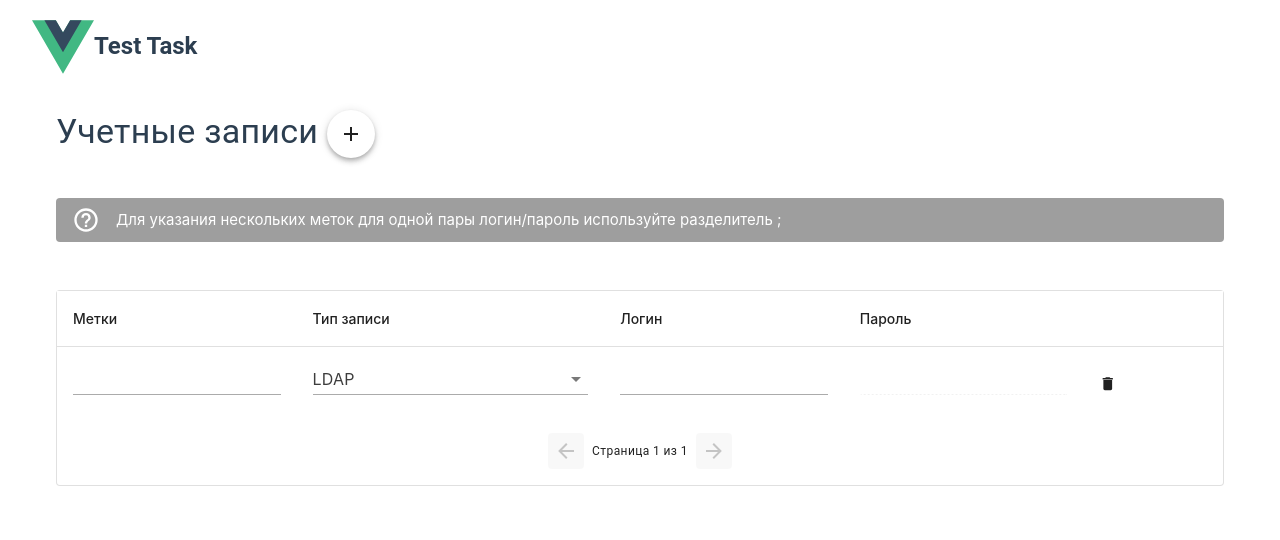
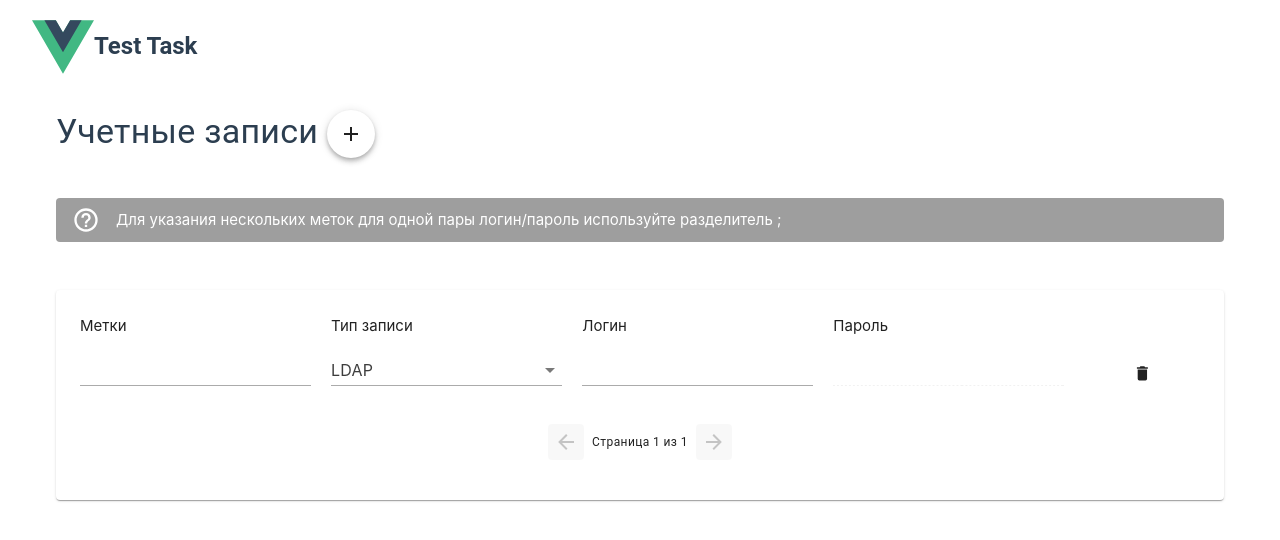
Before and after one commit to zoloto-v/accounts-list, a Vue app: page / in a window 1280 px wide. Both pictures are taken after a click on the button 350 px from the left and 134 px from the top of the page. Shown: the top 540 px of the page. Built offline with nearby package versions, Linux system fonts and the light colour scheme; the HTML template or start-up script is replaced by a standard one.

Commit message:
check validate rules on each row

```diff
--- a/src/entities/accountList/model/index.ts
+++ b/src/entities/accountList/model/index.ts
@@ -22,7 +22,7 @@ export const createAccount = (): IAccount => {
 export const useAccountStore = defineStore('account', () => {
   const accounts = ref(defaultAccountList)
 
-  function fetchAll() {
+  async function fetchAll() {
     // accounts.value.accounts = [
     //   {
     //     id: 'd23fc90c-39ce-4b15-bfde-9aabc560c2d4',
@@ -137,8 +137,8 @@ export const useAccountStore = defineStore('account', () => {
     ]
   }
 
-  function saveToLocalStorage() {
-    const accountTxt = JSON.stringify(accounts.value.accounts)
+  function saveToLocalStorage(accounts: Array<IAccount>) {
+    const accountTxt = JSON.stringify(accounts)
     localStorage.setItem('accountsList', accountTxt)
   }
 
--- a/src/pages/accounts/ui/AccountList.vue
+++ b/src/pages/accounts/ui/AccountList.vue
@@ -3,9 +3,11 @@ import { ref, onMounted } from 'vue'
 import { mdiDelete, mdiArrowLeft, mdiArrowRight } from '@mdi/js';
 import { useAccountStore } from '@/entities/accountList/model';
 import { TYPE_TEXT, type IAccount } from '@/entities/accountList/model/type';
+import type { VForm } from 'vuetify/components';
 
 const itemsPerPage = ref(10)
-const formRef = ref<typeof import('vuetify/components')['VForm'] | null>(null)
+// const formRef = ref<typeof import('vuetify/components')['VForm'] | null>(null)
+const formRefs = ref<Record<string, InstanceType<typeof VForm>>>({})
 
 const accountsStore = useAccountStore()
 
@@ -16,6 +18,32 @@ const rules = {
 
 onMounted(() => {
   accountsStore.fetchAll()
+
+  accountsStore.$subscribe(() => {
+    (async () => {
+      // try {
+      //   const isValid = await validateForm();
+      //   if (isValid) {
+      //     accountsStore.saveToLocalStorage()
+      //   }
+      // } catch {
+      //   console.error('form is not valid');
+      // }
+
+      const validAccounts: Array<IAccount> = [];
+
+      for (const account of accountsStore.accounts.accounts) {
+        const form = formRefs.value[account.id]
+        const result = await form?.validate()
+
+        if (result?.valid) {
+          validAccounts.push(account);
+        }
+      }
+
+      accountsStore.saveToLocalStorage(validAccounts)
+    })()
+  }, { detached: false })
 })
 
 const onLabelInput = (id: string, payload: IAccount, newVal: string) => {
@@ -41,28 +69,121 @@ const onTypeChange = (id: string, value: IAccount, newVal: keyof typeof TYPE_TEX
     accountsStore.update(id, updatedAccount)
   }
 }
-const validateForm = async () => {
-  const res = await formRef.value?.validate()
-  if (!res) return;
-  return (res?.valid) ? Promise.resolve(true) : Promise.reject(false)
-}
-
-accountsStore.$subscribe(() => {
-  (async () => {
-    try {
-      const isValid = await validateForm();
-      if (isValid) {
-        accountsStore.saveToLocalStorage()
-      }
-    } catch {
-      console.error('form is not valid');
-    }
-  })()
-}, { detached: false })
+// const validateForm = async () => {
+//   const res = await formRef.value?.validate()
+//   if (!res) return;
+//   return (res?.valid) ? Promise.resolve(true) : Promise.reject(false)
+// }
 </script>
 
 <template>
-  <v-sheet border rounded="">
+  <v-card rounded="" class="pa-6">
+    <v-data-iterator :items="accountsStore.accounts.accounts" :items-per-page="itemsPerPage">
+      <template v-slot:default="{ items }">
+        <div :style="{
+          display: 'grid',
+          gridTemplateColumns: '1fr 1fr 1fr 1fr 0.5fr',
+          gap: '20px',
+        }">
+          <div>Метки</div>
+          <div>Тип записи</div>
+          <div>Логин</div>
+          <div>Пароль</div>
+          <div></div>
+        </div>
+        <div v-for="(value, i) in items" :key="i">
+          <v-form :ref="(el) => formRefs[value.raw.id] = el as VForm" :style="{
+            display: 'grid',
+            gridTemplateColumns: '1fr 1fr 1fr 1fr 0.5fr',
+            gap: '20px',
+          }">
+            <div>
+              <v-text-field variant="underlined" :value="value.raw.labels?.map(v => v.text).join(';')"
+                @update:model-value="(newVal) => onLabelInput(value.raw.id, value.raw, newVal)" maxlength="50" />
+            </div>
+            <div>
+              <v-select @update:model-value="(newVal) => onTypeChange(value.raw.id, value.raw, newVal)"
+                :items="['LDAP', 'LOCAL']" variant="underlined" :value="TYPE_TEXT[value.raw.type]" />
+            </div>
+            <div>
+              <v-text-field variant="underlined" v-model="value.raw.login"
+                :rules="[rules.required, rules.maxLength(100)]" maxlength="100" />
+            </div>
+            <div>
+              <v-text-field :disabled="value.raw.type === 'LDAP'" variant="underlined" v-model="value.raw.password"
+                :rules="value.raw.type === 'LDAP' ? [] : [rules.required, rules.maxLength(100)]" maxlength="100" />
+            </div>
+            <div :style="{
+              display: 'flex',
+              justifyContent: 'center',
+              alignItems: 'center',
+            }">
+              <v-icon :icon="mdiDelete" size="small" @click="accountsStore.remove(value.raw.id)" />
+            </div>
+          </v-form>
+        </div>
+
+        <!-- <v-table>
+          <thead>
+            <tr>
+              <th>Метки</th>
+              <th>Тип записи</th>
+              <th>Логин</th>
+              <th>Пароль</th>
+              <th></th>
+            </tr>
+          </thead>
+          <tbody>
+            <tr v-for="(value, i) in items" :key="i">
+              <td colspan="5">
+                <v-form ref="(el) => formRefs[value.raw.id] = el">
+                  <table>
+                    <div>
+                      <v-text-field variant="underlined" :value="value.raw.labels?.map(v => v.text).join(';')"
+                        @update:model-value="(newVal) => onLabelInput(value.raw.id, value.raw, newVal)"
+                        maxlength="50" />
+                    </div>
+                    <div>
+                      <v-select @update:model-value="(newVal) => onTypeChange(value.raw.id, value.raw, newVal)"
+                        :items="['LDAP', 'LOCAL']" variant="underlined" :value="TYPE_TEXT[value.raw.type]" />
+                    </div>
+                    <div>
+                      <v-text-field variant="underlined" v-model="value.raw.login"
+                        :rules="[rules.required, rules.maxLength(100)]" maxlength="100" />
+                    </div>
+                    <div>
+                      <v-text-field :disabled="value.raw.type === 'LDAP'" variant="underlined"
+                        v-model="value.raw.password"
+                        :rules="value.raw.type === 'LDAP' ? [] : [rules.required, rules.maxLength(100)]"
+                        maxlength="100" />
+                    </div>
+                    <div>
+                      <v-icon :icon="mdiDelete" size="small" @click="accountsStore.remove(value.raw.id)" />
+                    </div>
+                  </table>
+                </v-form>
+              </td>
+            </tr>
+          </tbody>
+        </v-table> -->
+      </template>
+      <template v-slot:footer="{ page, pageCount, prevPage, nextPage }">
+        <div class="d-flex align-center justify-center pa-4">
+          <v-btn :disabled="page === 1" density="comfortable" :icon="mdiArrowLeft" variant="tonal" rounded
+            @click="prevPage"></v-btn>
+
+          <div class="mx-2 text-caption">
+            Страница {{ page }} из {{ pageCount }}
+          </div>
+
+          <v-btn :disabled="page >= pageCount" density="comfortable" :icon="mdiArrowRight" variant="tonal" rounded
+            @click="nextPage"></v-btn>
+        </div>
+      </template>
+    </v-data-iterator>
+  </v-card>
+
+  <!-- <v-sheet border rounded="">
     <v-data-iterator :items="accountsStore.accounts.accounts" :items-per-page="itemsPerPage">
       <template v-slot:default="{ items }">
         <v-form ref="formRef">
@@ -116,5 +237,5 @@ accountsStore.$subscribe(() => {
         </div>
       </template>
     </v-data-iterator>
-  </v-sheet>
+  </v-sheet> -->
 </template>
```
